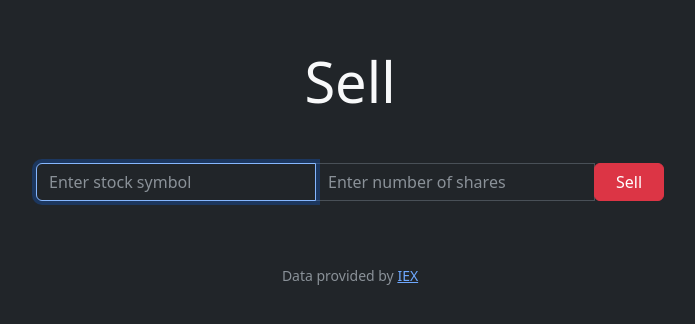
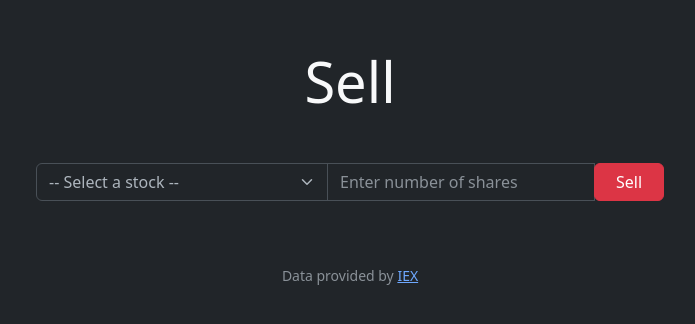
Before and after one commit to michael-hoang/cs50x, a Flask app: page /sell in a window 1280 px wide. Shown: the part 76-400 px from the top of the page, without its empty margins (290-985 px from the left). Run offline with Flask 3, Linux system fonts and the light colour scheme; a user stored in the database is signed in; data comes from the database, SQL or seed files in the repository; both versions use the stored data as it was after the commit; some libraries are stand-ins or nearby versions.

Commit message:
Add select dropdown menu for selling stocks

```diff
--- a/Week 9 - Flask/Problem Set 9/finance/app.py
+++ b/Week 9 - Flask/Problem Set 9/finance/app.py
@@ -106,7 +106,9 @@ def buy():
         except ValueError:
             # Handle decimal integers (ex. 1.0)
             # shares = int(request.form.get("shares").split(".")[0])
-            return apology("Fractional shares are not allowed. Enter only whole share(s).")
+            return apology(
+                "Fractional shares are not allowed. Enter only whole share(s)."
+            )
 
         if shares < 1:
             return apology("Please enter a positive value for number of shares.")
@@ -325,7 +327,14 @@ def sell():
             f"You have successfully sold {shares} share(s) of {symbol} at {usd(price)} per share. Your total return was {usd(total_return)}, and your updated cash balance is {usd(remaining_cash[0]['cash'])}."
         )
 
-    return render_template("sell.html")
+    current_stocks = db.execute(
+        "SELECT symbol FROM current_stock_ownership WHERE user_id = ?",
+        session["user_id"],
+    )
+    curr_stocks_list = [stock["symbol"] for stock in current_stocks]
+    curr_stocks_list.sort()
+
+    return render_template("sell.html", current_stocks=curr_stocks_list)
 
 
 @app.route("/deposit", methods=["GET", "POST"])
--- a/Week 9 - Flask/Problem Set 9/finance/templates/buy.html
+++ b/Week 9 - Flask/Problem Set 9/finance/templates/buy.html
@@ -17,9 +17,5 @@ Buy
       <button class="btn btn-success quote-search-btn" type="submit">Buy</button>
     </div>
   </div>
-
-  <div>
-
-  </div>
 </form>
 {% endblock %}
--- a/Week 9 - Flask/Problem Set 9/finance/templates/sell.html
+++ b/Week 9 - Flask/Problem Set 9/finance/templates/sell.html
@@ -9,17 +9,17 @@ Sell
 
 <form action="/sell" method="post">
   <div class="input-group mb-3 mx-auto w-50">
-    <input autocomplete="off" autofocus class="form-control" name="symbol" placeholder="Enter stock symbol" required
-      type="text">
+    <select class="form-select" name="symbol" required>
+      <option disabled selected value>-- Select a stock --</option>
+      {% for stock in current_stocks %}
+      <option value="{{ stock }}">{{ stock }}</option>
+      {% endfor %}
+    </select>
     <input autocomplete="off" class="form-control" name="shares" placeholder="Enter number of shares" required
       type="number">
     <div class="input-group-append">
       <button class="btn btn-danger quote-search-btn" type="submit">Sell</button>
     </div>
   </div>
-
-  <div>
-
-  </div>
 </form>
 {% endblock %}
```
Also changed, not shown: Week 9 - Flask/Problem Set 9/finance/finance.db.
